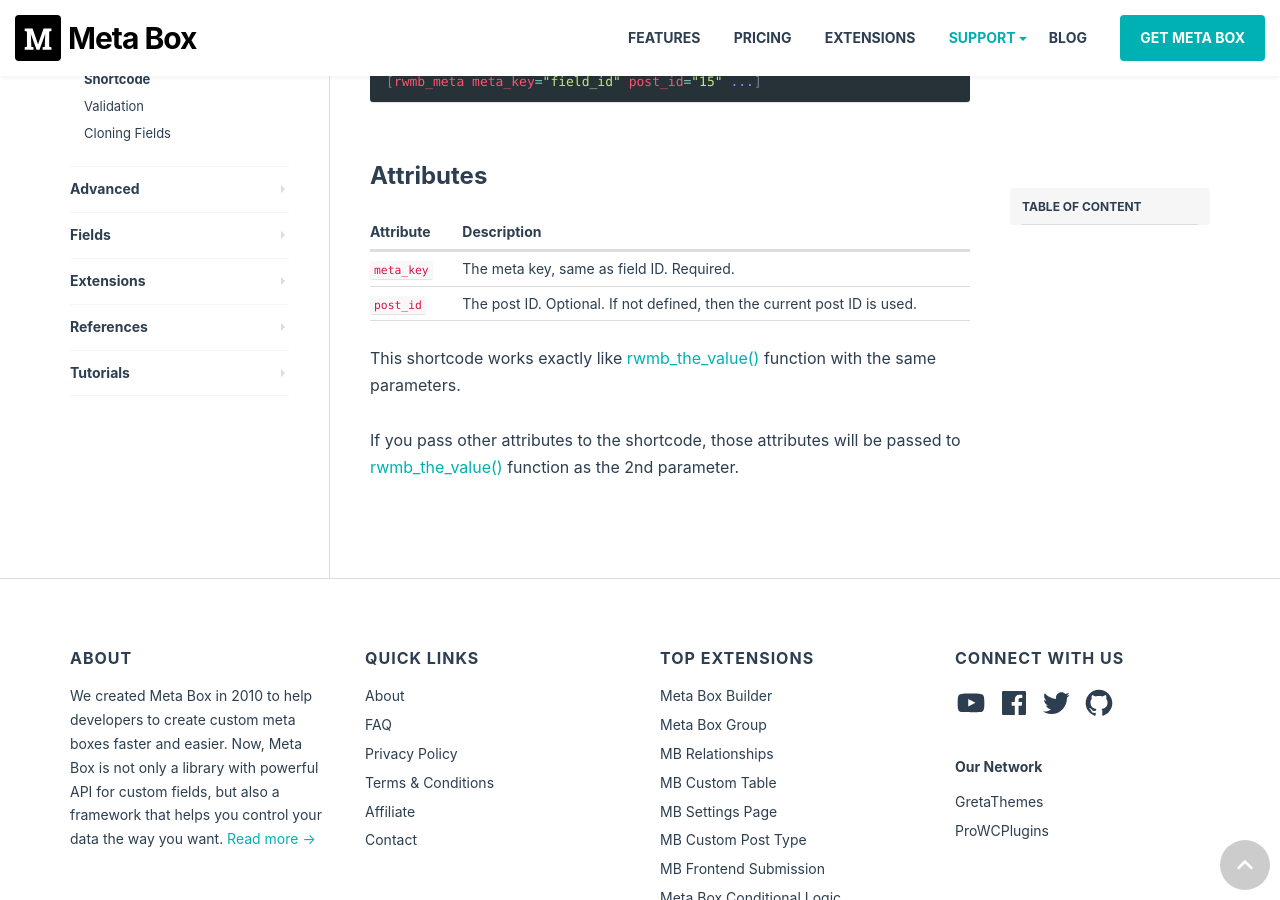
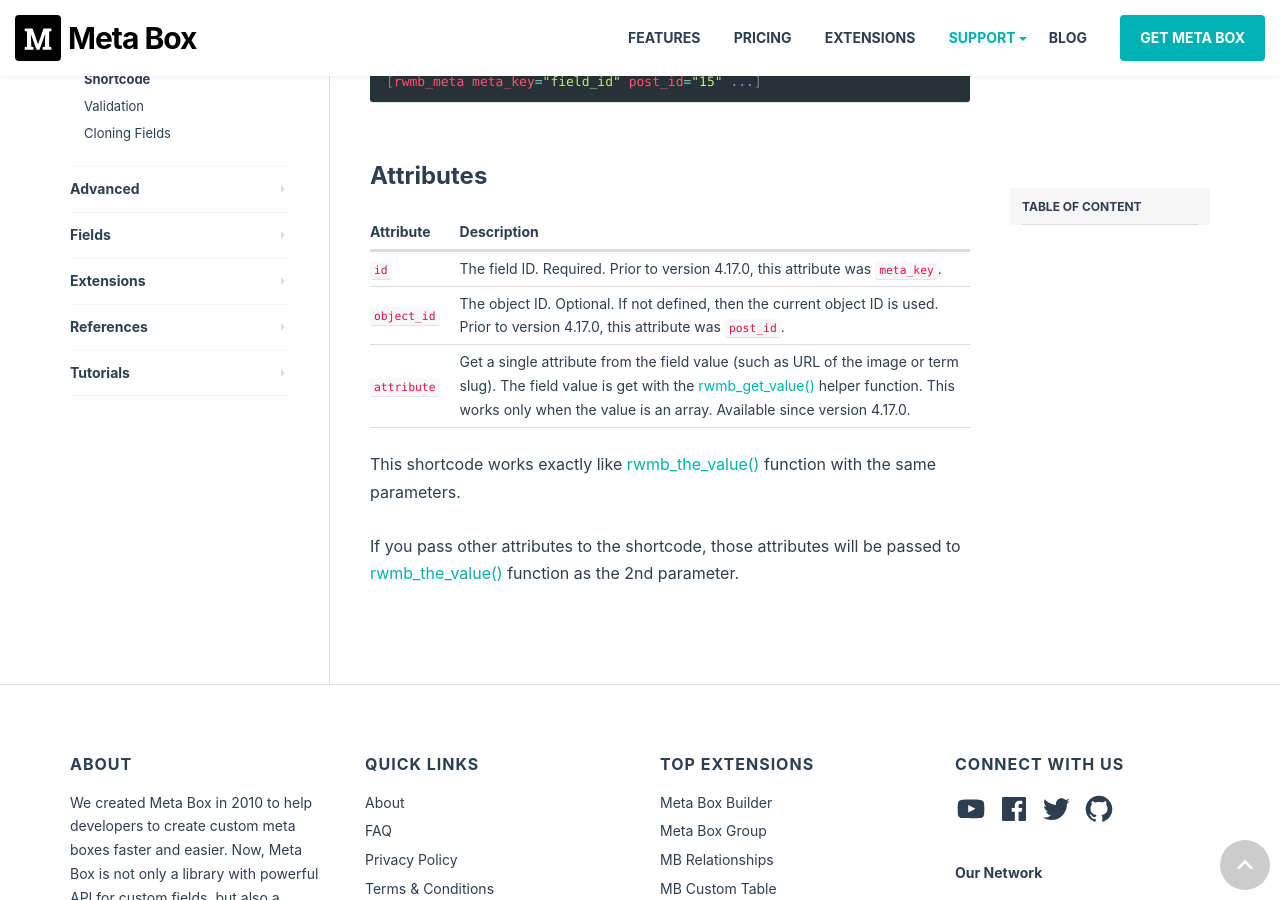
Before and after one commit to wpmetabox/docs, a Jekyll site: the page built from _docs/shortcode.md, in a window 1280 px wide and 900 px high, scrolled down 392 px. Built offline with Jekyll 4.4.1, drawn with Linux system fonts in a browser that asks for light colours; comment, search, counter and statistics services are not loaded.

Commit message:
Update shortcode.md

```diff
--- a/_docs/shortcode.md
+++ b/_docs/shortcode.md
@@ -14,8 +14,9 @@
 
 Attribute|Description
 ---|---
-`meta_key`|The meta key, same as field ID. Required.
-`post_id`|The post ID. Optional. If not defined, then the current post ID is used.
+`id`|The field ID. Required. Prior to version 4.17.0, this attribute was `meta_key`.
+`object_id`|The object ID. Optional. If not defined, then the current object ID is used. Prior to version 4.17.0, this attribute was `post_id`.
+`attribute`|Get a single attribute from the field value (such as URL of the image or term slug). The field value is get with the [rwmb_get_value()](/rwmb-get-value/) helper function. This works only when the value is an array. Available since version 4.17.0.
 
 This shortcode works exactly like [rwmb_the_value()](/rwmb-the-value/) function with the same parameters.
 
```
